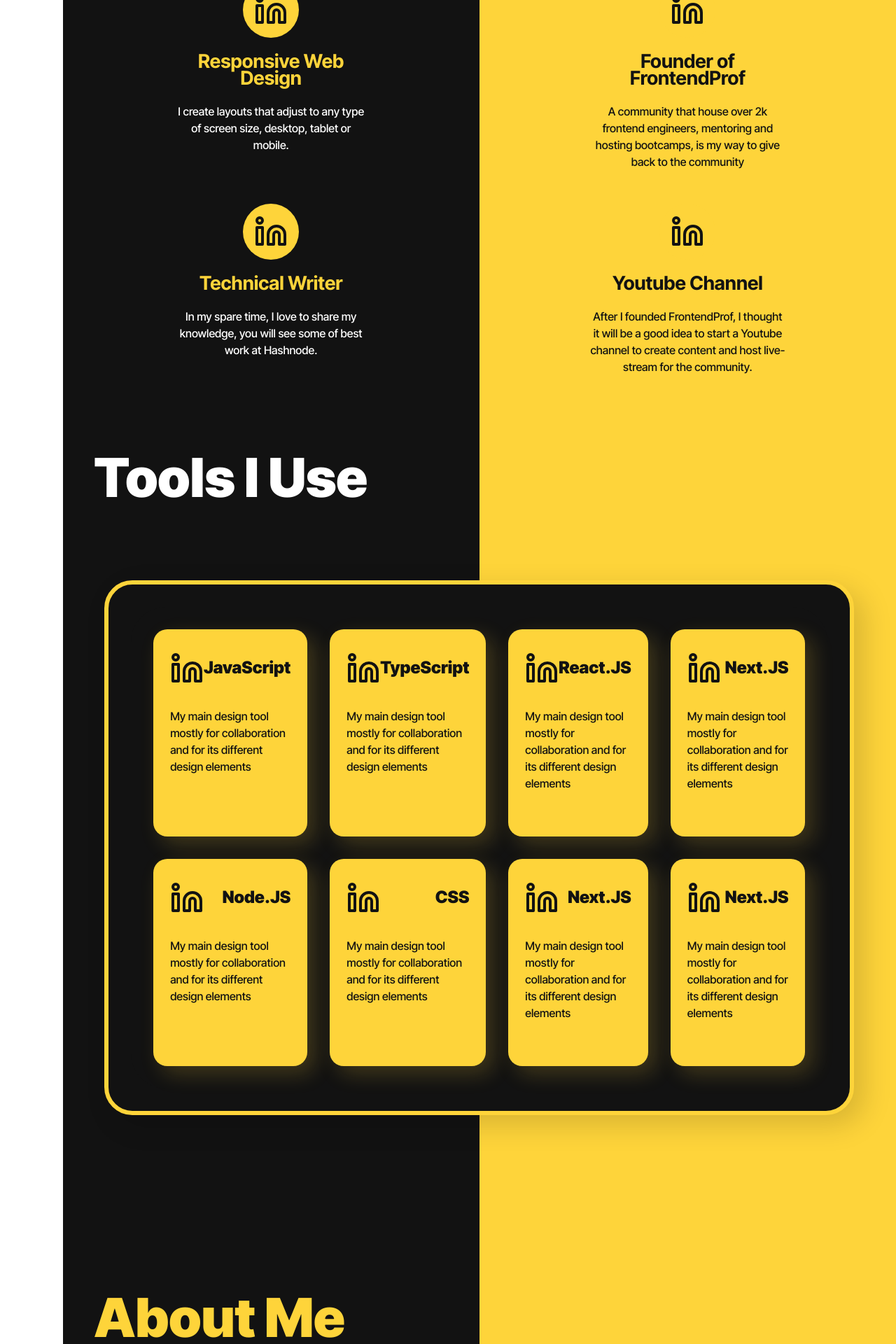
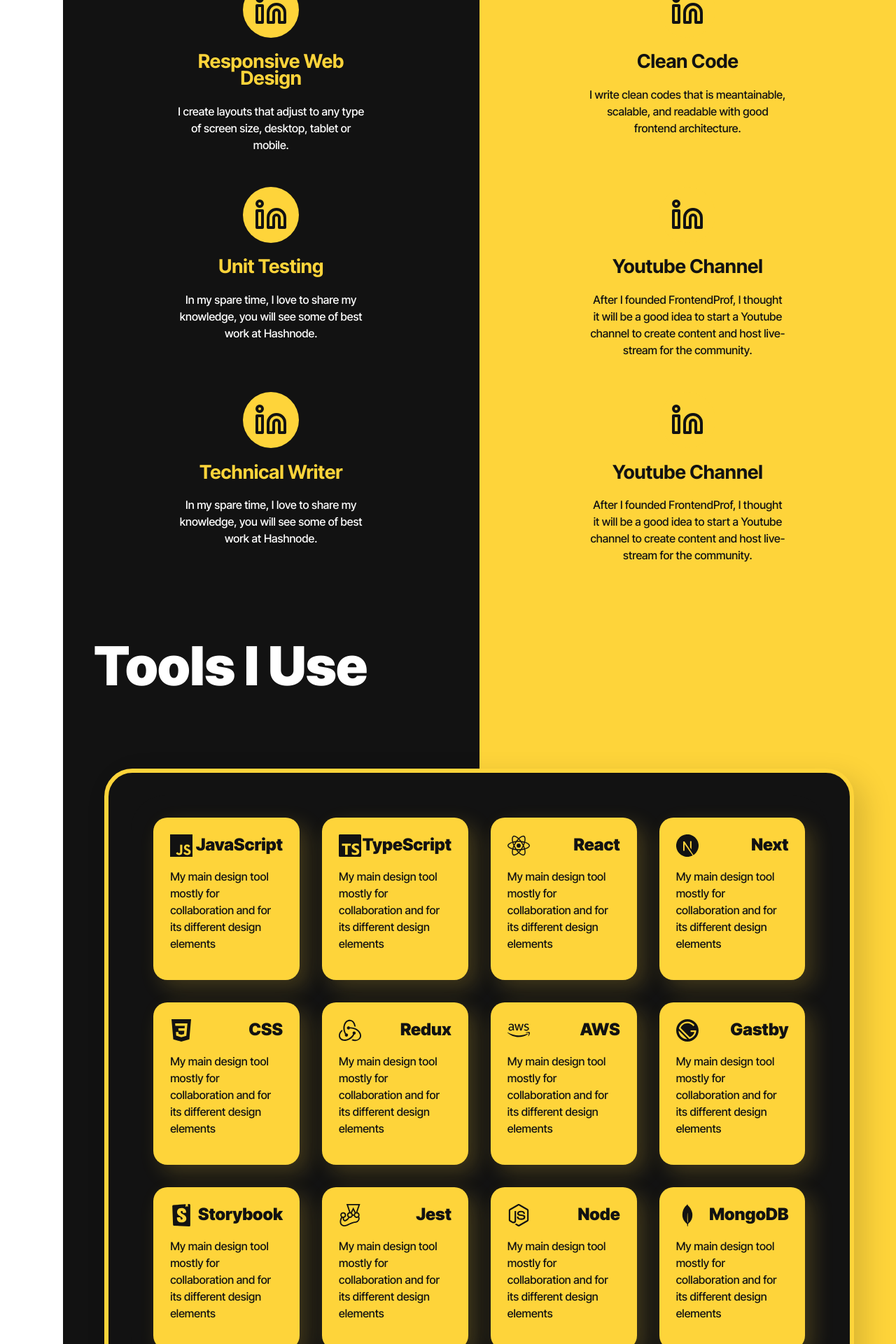
Before and after one commit to calebbenjin/calebbenjin-io, a Next.js app: page / in a window 1280 px wide. Shown: the part 1340-3260 px from the top of the page at 70% size. Built offline with nearby package versions, Linux system fonts and the light colour scheme.

Commit message:
feat: skills-section

```diff
--- a/components/Hero.tsx
+++ b/components/Hero.tsx
@@ -322,7 +322,7 @@
 
   .buttonFooter {
     position: absolute;
-    bottom: 5rem;
+    bottom: 3rem;
     width: 100%;
     display: flex;
     align-text: center;
--- a/components/MySkillSection.tsx
+++ b/components/MySkillSection.tsx
@@ -47,11 +47,30 @@
                   <div className="cardIcon">
                     <FiLinkedin className="icon" />
                   </div>
-                  <h2 className="darkCardTitle">Founder of FrontendProf</h2>
-                  <p className="dark-text">A community that house over 2k frontend engineers, mentoring and hosting bootcamps, is my way to give back to the community</p>
+                  <h2 className="darkCardTitle">Clean Code</h2>
+                  <p className="dark-text">I write clean codes that is meantainable, scalable, and readable with good frontend architecture.</p>
                 </div>
               </div>
 
+              <div className="cardLayout">
+                <div className="card">
+                  <div className="cardIcon">
+                    <FiLinkedin className="icon" />
+                  </div>
+                  <h2 className="cardTitle">Unit Testing</h2>
+                  <p>In my spare time, I love to share my knowledge, you will see some of best work at Hashnode.</p>
+                </div>
+              </div>
+
+              <div className="cardLayout">
+                <div className="card">
+                  <div className="cardIcon">
+                    <FiLinkedin className="icon" />
+                  </div>
+                  <h2 className="darkCardTitle">Youtube Channel</h2>
+                  <p className="dark-text">After I founded FrontendProf, I thought it will be a good idea to start a Youtube channel to create content and host live-stream for the community.</p>
+                </div>
+              </div>
               <div className="cardLayout">
                 <div className="card">
                   <div className="cardIcon">
--- a/components/ToolsSection.tsx
+++ b/components/ToolsSection.tsx
@@ -1,5 +1,7 @@
 import styled from 'styled-components'
 import { FiTwitter, FiLinkedin, FiMail, FiPhone } from 'react-icons/fi'
+import { DiJavascript1 } from 'react-icons/di'
+import { SiTypescript, SiJavascript, SiReact, SiNextdotjs, SiCss3, SiRedux, SiAmazonaws, SiGatsby, SiStorybook, SiJest, SiNodedotjs, SiMongodb } from 'react-icons/si'
 
 const ToolsSection = () => {
   return (
@@ -14,57 +16,85 @@
                   <div className="aboutBody">
                     <div className="card">
                       <div className="cardHead">
-                        <FiLinkedin className="icon" />
+                        <SiJavascript className="icon" />
                         <h3 className="cardTitle">JavaScript</h3>
                       </div>
                       <p>My main design tool mostly for collaboration and for its different design elements</p>
                     </div>
                     <div className="card">
                       <div className="cardHead">
-                        <FiLinkedin className="icon" />
+                        <SiTypescript className="icon" />
                         <h3 className="cardTitle">TypeScript</h3>
                       </div>
                       <p>My main design tool mostly for collaboration and for its different design elements</p>
                     </div>
                     <div className="card">
                       <div className="cardHead">
-                        <FiLinkedin className="icon" />
-                        <h3 className="cardTitle">React.JS</h3>
+                        <SiReact className="icon" />
+                        <h3 className="cardTitle">React</h3>
                       </div>
                       <p>My main design tool mostly for collaboration and for its different design elements</p>
                     </div>
                     <div className="card">
                       <div className="cardHead">
-                        <FiLinkedin className="icon" />
-                        <h3 className="cardTitle">Next.JS</h3>
+                        <SiNextdotjs className="icon" />
+                        <h3 className="cardTitle">Next</h3>
                       </div>
                       <p>My main design tool mostly for collaboration and for its different design elements</p>
                     </div>
                     <div className="card">
                       <div className="cardHead">
-                        <FiLinkedin className="icon" />
-                        <h3 className="cardTitle">Node.JS</h3>
-                      </div>
-                      <p>My main design tool mostly for collaboration and for its different design elements</p>
-                    </div>
-                    <div className="card">
-                      <div className="cardHead">
-                        <FiLinkedin className="icon" />
+                        <SiCss3 className="icon" />
                         <h3 className="cardTitle">CSS</h3>
                       </div>
                       <p>My main design tool mostly for collaboration and for its different design elements</p>
                     </div>
                     <div className="card">
                       <div className="cardHead">
-                        <FiLinkedin className="icon" />
-                        <h3 className="cardTitle">Next.JS</h3>
+                        <SiRedux className="icon" />
+                        <h3 className="cardTitle">Redux</h3>
                       </div>
                       <p>My main design tool mostly for collaboration and for its different design elements</p>
                     </div>
                     <div className="card">
                       <div className="cardHead">
-                        <FiLinkedin className="icon" />
-                        <h3 className="cardTitle">Next.JS</h3>
+                        <SiAmazonaws className="icon" />
+                        <h3 className="cardTitle">AWS</h3>
+                      </div>
+                      <p>My main design tool mostly for collaboration and for its different design elements</p>
+                    </div>
+                    <div className="card">
+                      <div className="cardHead">
+                        <SiGatsby className="icon" />
+                        <h3 className="cardTitle">Gastby</h3>
+                      </div>
+                      <p>My main design tool mostly for collaboration and for its different design elements</p>
+                    </div>
+                    <div className="card">
+                      <div className="cardHead">
+                        <SiStorybook className="icon" />
+                        <h3 className="cardTitle">Storybook</h3>
+                      </div>
+                      <p>My main design tool mostly for collaboration and for its different design elements</p>
+                    </div>
+                    <div className="card">
+                      <div className="cardHead">
+                        <SiJest className="icon" />
+                        <h3 className="cardTitle">Jest</h3>
+                      </div>
+                      <p>My main design tool mostly for collaboration and for its different design elements</p>
+                    </div>
+                    <div className="card">
+                      <div className="cardHead">
+                        <SiNodedotjs className="icon" />
+                        <h3 className="cardTitle">Node</h3>
+                      </div>
+                      <p>My main design tool mostly for collaboration and for its different design elements</p>
+                    </div>
+                    <div className="card">
+                      <div className="cardHead">
+                        <SiMongodb className="icon" />
+                        <h3 className="cardTitle">MongoDB</h3>
                       </div>
                       <p>My main design tool mostly for collaboration and for its different design elements</p>
                     </div>
@@ -87,10 +117,13 @@
 
 const Section = styled.section`
   position: relative;
-  height: 200vh;
+  // height: 200vh;
   display: grid;
   height: 100%;
   grid-template-columns: repeat(2, 1fr);
+  @media screen and (max-width: 991px) {
+    height: 250vh;
+  }
   @media screen and (max-width: 479px) {
     display: grid;
     grid-template-columns: repeat(1, 1fr);
@@ -104,7 +137,7 @@
     justify-content: center;
 
     @media screen and (max-width: 991px) {
-      height: 190vh;
+      height: 250vh;
     }
 
     @media screen and (max-width: 479px) {
@@ -198,7 +231,7 @@
 
         p {
           color: ${({ theme }) => theme.text};
-          padding: 1rem 0;
+          padding: 0;
           line-height: 1.5;
         }
       }
@@ -219,7 +252,7 @@
     background: ${({ theme }) => theme.brand};
     color: ${({ theme }) => theme.text};
     border-radius: 20px;
-    padding: 2rem 1.5rem;
+    padding: 1.5rem;
     box-shadow: rgba(254, 212, 58, 0.2) 11px 11px 30px 0px;
 
     .cardHead {
@@ -228,7 +261,7 @@
       justify-content: space-between;
 
       .icon {
-        font-size: 3rem;
+        font-size: 2rem;
         margin: 0;
       }
 
--- a/pages/_document.tsx
+++ b/pages/_document.tsx
@@ -118,7 +118,7 @@
             content="https://res.cloudinary.com/calebbenjin/image/upload/v1663540291/1imagepng_pvi2nk.png"
           ></meta>
       </Head>
-      <body className="bg-white dark:bg-black text-white dark:text-black">
+      <body>
         <Main />
         <NextScript />
       </body>
--- a/styles/globals.css
+++ b/styles/globals.css
@@ -7,7 +7,7 @@
   -webkit-font-smoothing: antialiased;
   font-size: 1rem;
   line-height: 24px;
-
+  scroll-behavior: smooth;
 }
 
 a {
@@ -28,6 +28,7 @@
   color: #444444;
 }
 
+
 @media(max-width: 800px) {
   .container {
     width: 85%;
```
